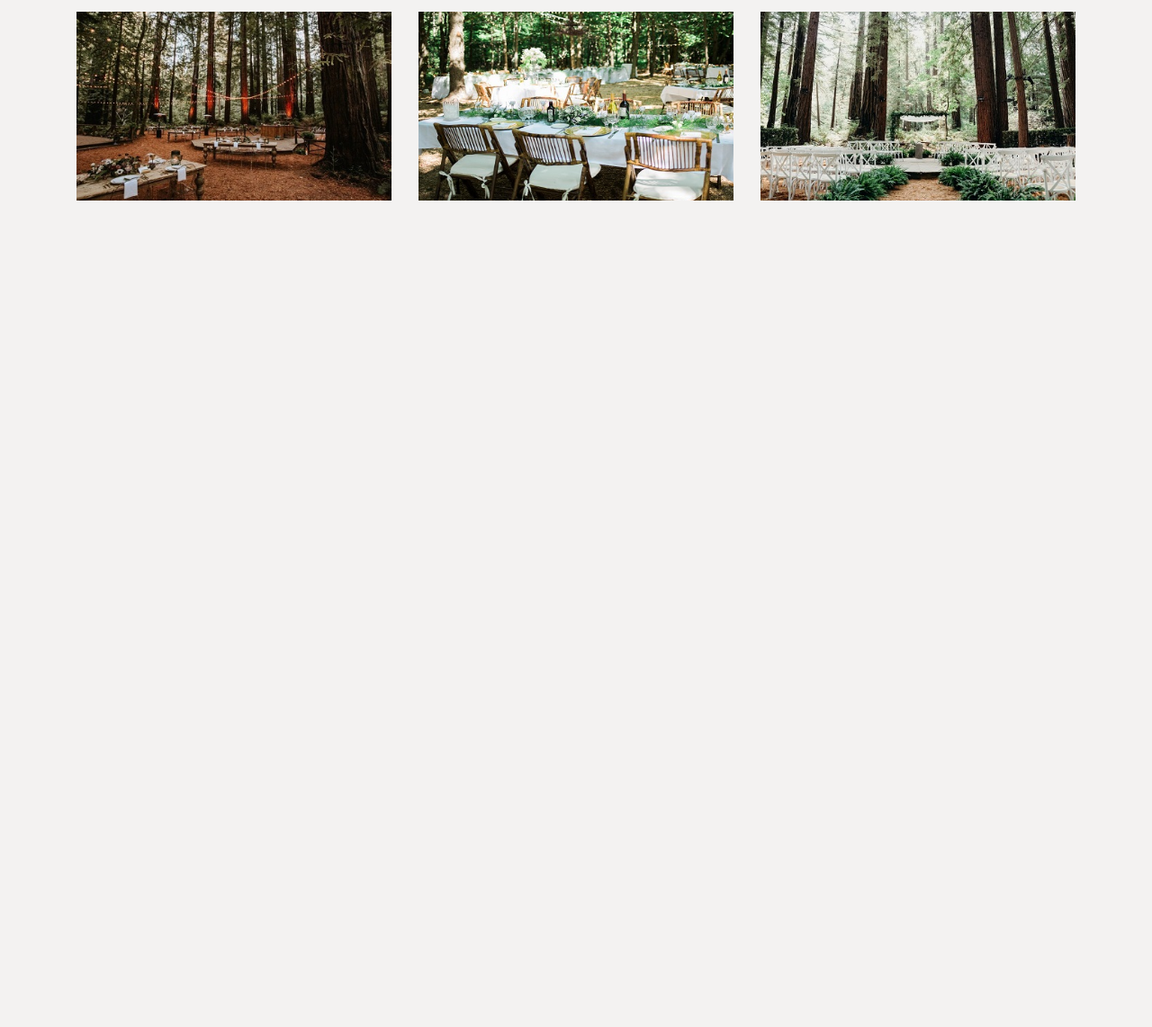
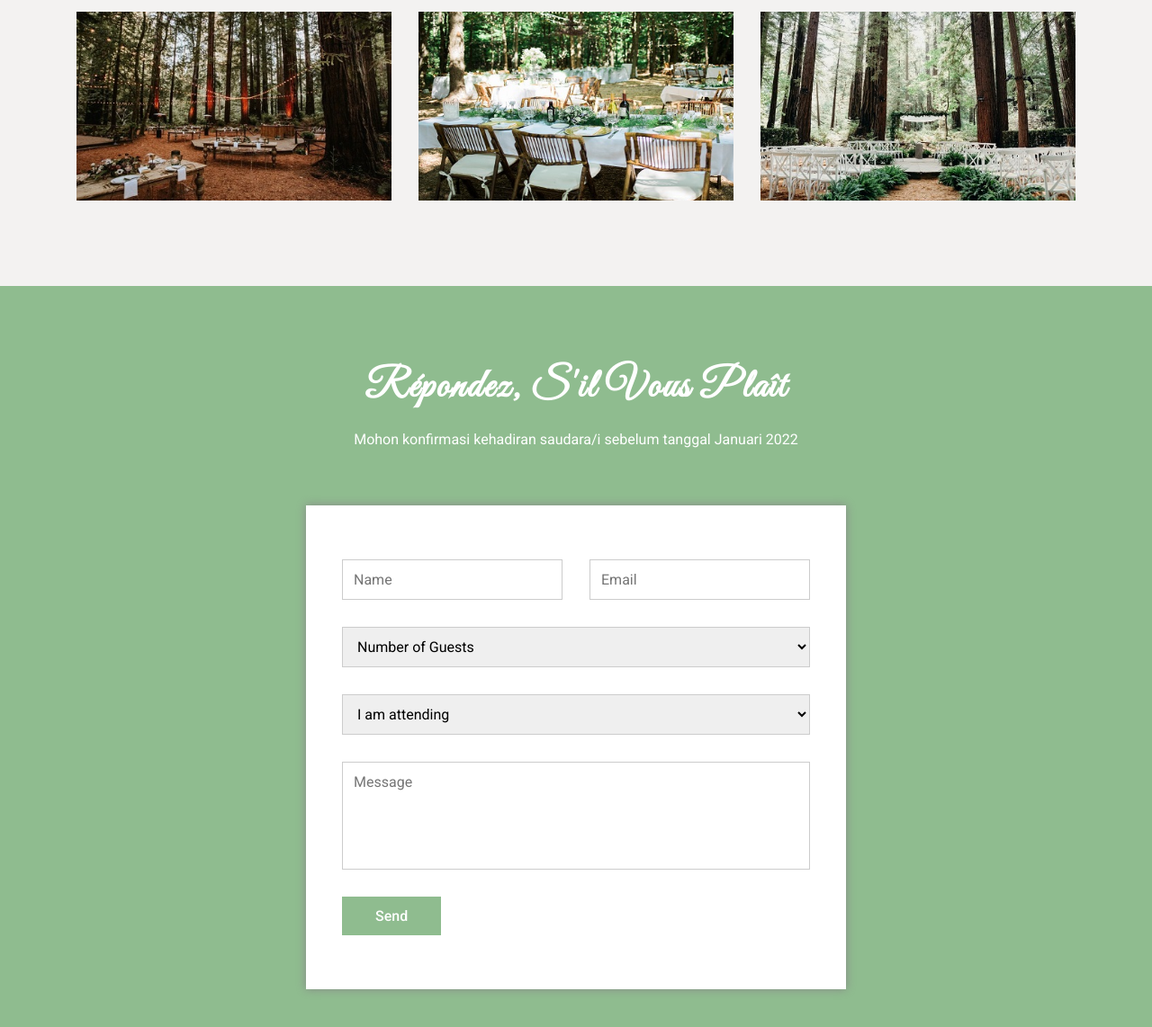
Before and after one commit to mtaufikrahman/Wedding-Invitation, a plain HTML site: page index.html in a window 1280 px wide. Shown: the part 5120-6262 px from the top of the page at 90% size. Before the commit the page ends 5438 px from the top, so only its background shows below. Drawn offline with Linux system fonts and the light colour scheme.

Commit message:
Added RSVP form

```diff
--- a/css/color.css
+++ b/css/color.css
@@ -1,3 +1,4 @@
+.btn-1:hover,
 .rundown-section .rundown-item i,
 .rundown-section .rundown-text h3,
 .about-section .social-links a i,
@@ -8,11 +9,14 @@
     color: darkseagreen;
 }
 
+.btn-1,
 .about-section .social-links a i,
 .about-section .couple img{
     border-color: darkseagreen;
 }
 
+.rsvp-section,
+.btn-1,
 .family-section .filter-btn.active,
 .info-section .info-item-inner,
 .about-section .social-links a:hover i{
--- a/css/style.css
+++ b/css/style.css
@@ -80,6 +80,25 @@ footer{
     margin: 0;
 }
 
+.btn-1{
+    padding: 10px 35px;
+    color: white;
+    font-size: 16px;
+    cursor: pointer;
+    border: 2px solid transparent;
+    text-decoration: none;
+    display: inline-block;
+    transition: all 0.5s ease;
+    font-weight: 500;
+}
+
+.btn-1:focus{
+    outline: none;
+}
+
+.btn-1:hover{
+    background-color: transparent;
+}
 
 /************************ header ************************/
 .header{
@@ -709,3 +728,70 @@ footer{
 .gallery-popup .gp-controls .next:hover i{
     background-color: rgba(0,0,0,0.8);
 }
+
+/************************ rsvp section ************************/
+.rsvp-section{
+    padding: 80px 0 80px;
+}
+
+.rsvp-section .section-title h2,
+.rsvp-section .section-title p{
+    color: white;
+}
+
+.rsvp-section .section-title p{
+    margin: 10px 0 0;
+    font-size: 16px;
+    line-height: 26px;
+}
+
+.rsvp-section .rsvp-form{
+    flex: 0 0 100%;
+    max-width: 100%;
+}
+
+.rsvp-section .form{
+    max-width: 600px;
+    background-color: white;
+    margin: auto;
+    padding: 60px 25px;
+    box-shadow: 0 0 10px #888888;
+}
+
+.rsvp-section .form .input-group{
+    flex: 0 0 100%;
+    max-width: 100%;
+    padding: 0 15px;
+}
+
+.rsvp-section .form .input-group.w50{
+    flex: 0 0 50%;
+    max-width: 50%;
+}
+
+.rsvp-section .form .input-control{
+    display: block;
+    width: 100%;
+    width: 100%;
+    height: 45px;
+    margin-bottom: 30px;
+    font-size: 16px;
+    color: black;
+    padding: 6px 12px;
+    border: 1px solid #cccccc;
+}
+
+.rsvp-section .form textarea.input-control{
+    height: 120px;
+    padding-top: 12px;
+    resize: none;
+}
+
+.rsvp-section .form .input-control:focus{
+    outline: none;
+}
+
+/************************ footer ************************/
+.footer{
+    padding: 120px 0 120px;
+}
--- a/index.html
+++ b/index.html
@@ -452,6 +452,80 @@
     </div>
     <!-------------------------------- gallery pop-up end -------------------------------->
 
+    <!-------------------------------- rsvp start -------------------------------->
+    <section class="rsvp-section">
+        <div class="container">
+            <div class="row">
+                <div class="section-title">
+                    <h2>Répondez, S'il Vous Plaît</h2>
+                    <p>Mohon konfirmasi kehadiran saudara/i sebelum tanggal Januari 2022</p>
+                </div>
+            </div>
+            <div class="row">
+                <div class="rsvp-form">
+                    <form class="form">
+                        <div class="row">
+                            <div class="input-group w50">
+                                <input type="text" placeholder="Name" class="input-control">
+                            </div>
+                            <div class="input-group w50">
+                                <input type="text" placeholder="Email" class="input-control">
+                            </div>
+                        </div>
+                        <div class="row">
+                            <div class="input-group">
+                                <select class="input-control">
+                                    <option value="">Number of Guests</option>
+                                    <option value="1">1</option>
+                                    <option value="2">2</option>
+                                    <option value="3">3</option>
+                                    <option value="4">4</option>
+                                    <option value="5">5</option>
+                                </select>
+                            </div>
+                        </div>
+                        <div class="row">
+                            <div class="input-group">
+                                <select class="input-control">
+                                    <option value="I am attending">I am attending</option>
+                                    <option value="I am not attending">I am not attending</option>
+                                </select>
+                            </div>
+                        </div>
+                        <div class="row">
+                            <div class="input-group">
+                                <textarea placeholder="Message" class="input-control"></textarea>
+                            </div>
+                        </div>
+                        <div class="row">
+                            <div class="input-group">
+                                <button type="submit" class="btn-1">Send</button>
+                            </div>
+                        </div>
+                    </form>
+                </div>
+            </div>
+        </div>
+    </section>
+    <!-------------------------------- rsvp end -------------------------------->
+
+    <!-------------------------------- footer start -------------------------------->
+    <!-- <footer class="footer">
+        <div class="container">
+            <div class="row">
+                <div class="footer-content">
+                    <div class="couple-name">
+                        <h2>Dhifa
+                            <span>&</span>
+                            Taufik
+                        </h2>
+                    </div>
+                </div>
+            </div>
+        </div>
+    </footer> -->
+    <!-------------------------------- footer end -------------------------------->
+
     <!-- attribute -->
     <!-- <a href='https://br.freepik.com/fotos-vetores-gratis/casamento-aquarela'>Casamento aquarela vetor criado por BiZkettE1 - br.freepik.com</a> -->
     <!-- <a href='https://www.freepik.com/vectors/watercolor-nature'>Watercolor nature vector created by coolvector - www.freepik.com</a> -->
```
